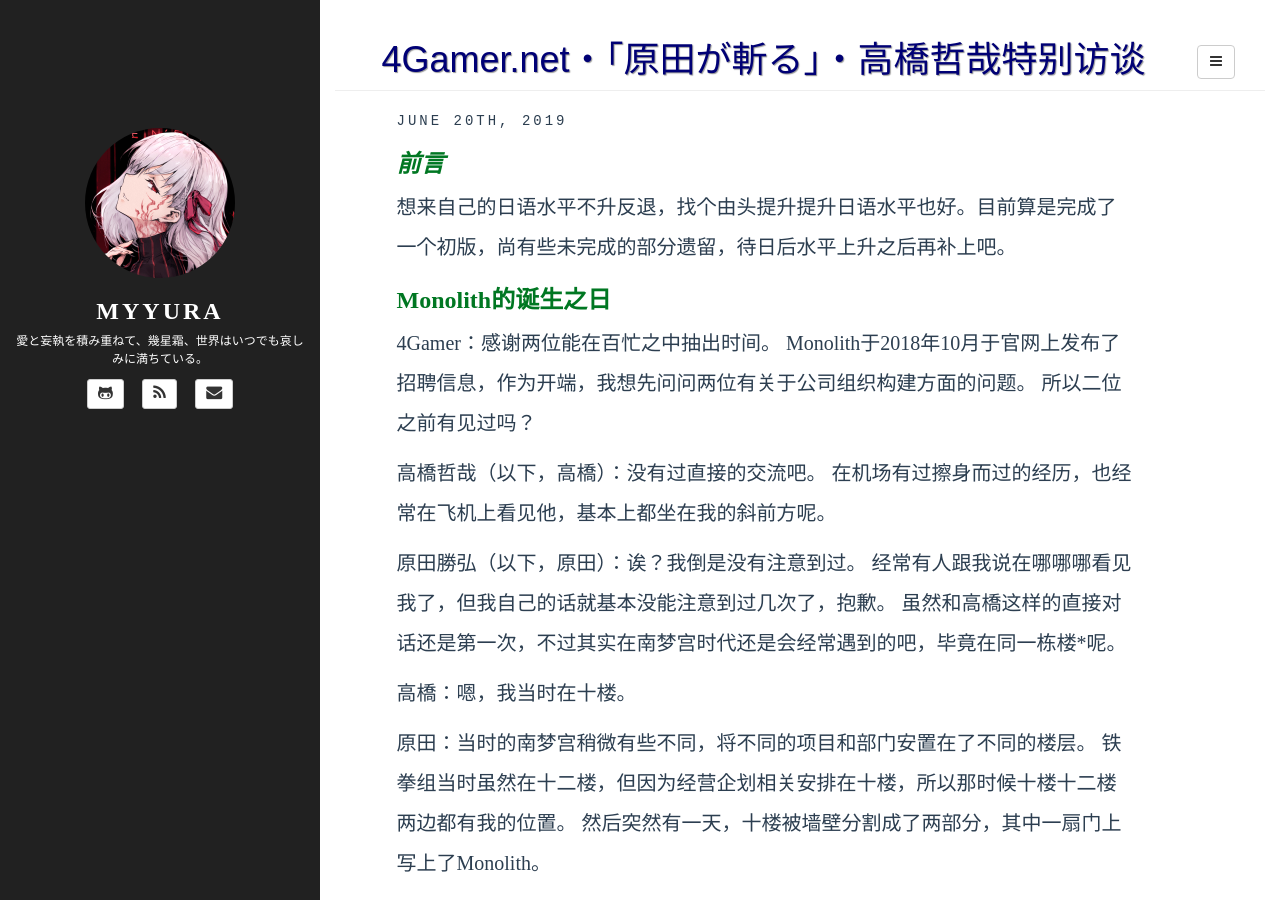
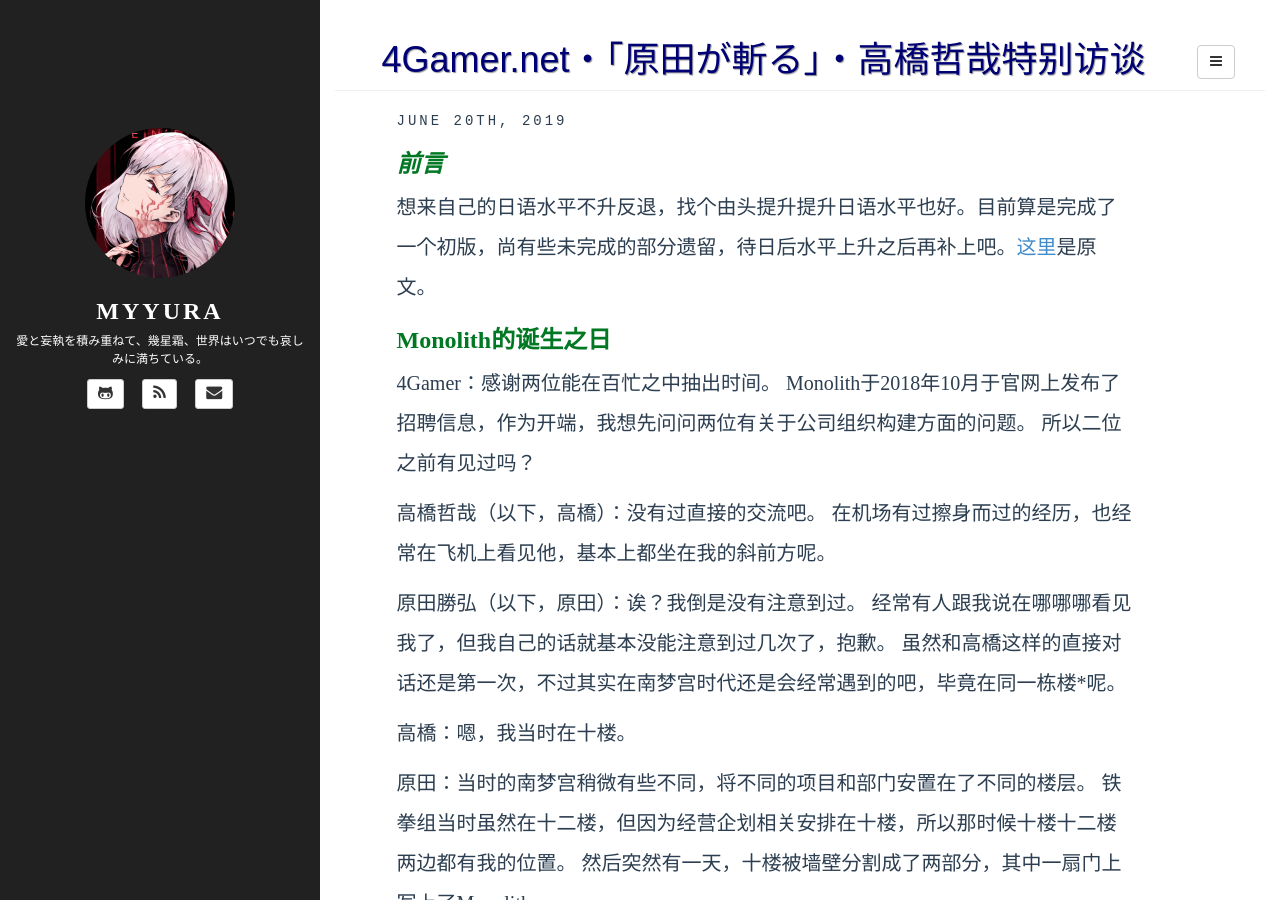
Before and after one commit to Myyura/myyura.github.io, a Jekyll site: the page built from _posts/game/2019-6-20-takabashi_4gamer_interview.md, in a window 1280 px wide and 900 px high. Built offline with Jekyll 4.4.1, drawn with Linux system fonts in a browser that asks for light colours; a script that is not in the unit is left out; comment, search, counter and statistics services are not loaded.

Commit message:
Update 4Gamer.net・「原田が斬る」・高橋哲哉特别访谈

```diff
--- a/_posts/game/2019-6-20-takabashi_4gamer_interview.md
+++ b/_posts/game/2019-6-20-takabashi_4gamer_interview.md
@@ -7,7 +7,7 @@
 ---
 
 ## ***前言***
-想来自己的日语水平不升反退，找个由头提升提升日语水平也好。目前算是完成了一个初版，尚有些未完成的部分遗留，待日后水平上升之后再补上吧。
+想来自己的日语水平不升反退，找个由头提升提升日语水平也好。目前算是完成了一个初版，尚有些未完成的部分遗留，待日后水平上升之后再补上吧。[这里][original_article]是原文。
 
 
 ## Monolith的诞生之日
```
Also changed, not shown: other parts of _posts/game/2019-6-20-takabashi_4gamer_interview.md (+1 -0 lines).
